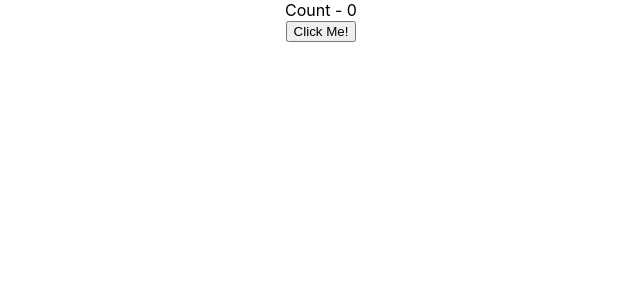
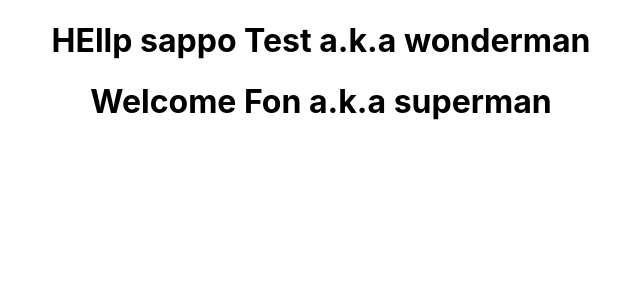
Before and after one commit to fonto1/reactTutorial, a React (Create React App) app: page / in a window 1280 px wide. Shown: the top 300 px of the page, without its empty margins (319-959 px from the left). Built offline with nearby package versions, Linux system fonts and the light colour scheme.

Commit message:
about destructure

```diff
--- a/src/App.js
+++ b/src/App.js
@@ -16,13 +16,15 @@
       <Greet name="Eriks" heroName="batman">
         <button>hehe</button>
       </Greet>
-      <Greet name="Test" heroName="wonderman" />
-      <Welcome name="Fon" heroName="superman" />
+
       <Welcome name="Eriks" heroName="batman" />
       <Welcome name="Test" heroName="wonderman" />
       <Message />
-      <Hello /> */}
-      <Counter />
+      <Hello />
+      <Counter />*/}
+
+      <Greet name="Test" heroName="wonderman" />
+      <Welcome name="Fon" heroName="superman" />
     </div>
   );
 }
--- a/src/components/Counter.js
+++ b/src/components/Counter.js
@@ -27,6 +27,9 @@
     );
   }
 
+  // när man uppdate previoustate, skicka alltid en funktion
+  //istället för att uppdatera nuvarande state
+
   incrementFive() {
     this.increment();
     this.increment();
--- a/src/components/Welcome.js
+++ b/src/components/Welcome.js
@@ -1,13 +1,16 @@
-import React, {Component} from 'react'
+import React, { Component } from "react";
 
+class Welcome extends Component {
+  // DETTA ÄR EN CLASSCOMPONENT, props är reserverad att använda tillsammans med "this"
+  render() {
+    const { name, heroName } = this.props;
 
-class Welcome extends Component{   // DETTA ÄR EN CLASSCOMPONENT, props är reserverad att använda tillsammans med "this"
-    render(){
-
-    return ( <h1>Welcome {this.props.name} a.k.a {this.props.heroName}</h1>
-
-        )
-     }
+    return (
+      <h1>
+        Welcome {this.props.name} a.k.a {this.props.heroName}
+      </h1>
+    );
+  }
 }
 
-export default Welcome
+export default Welcome;
```
Also changed, not shown: src/components/Greet.js (+14 -11 lines).
